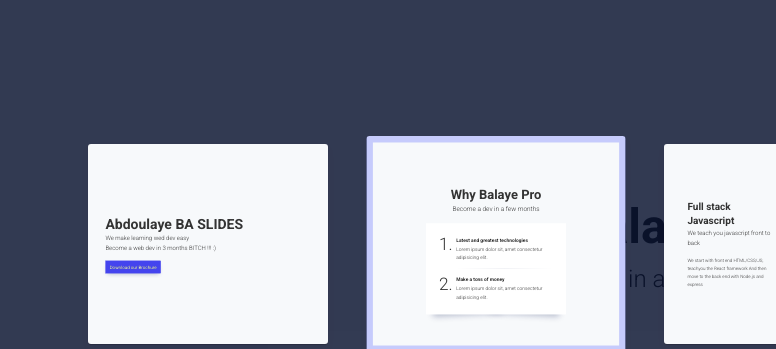
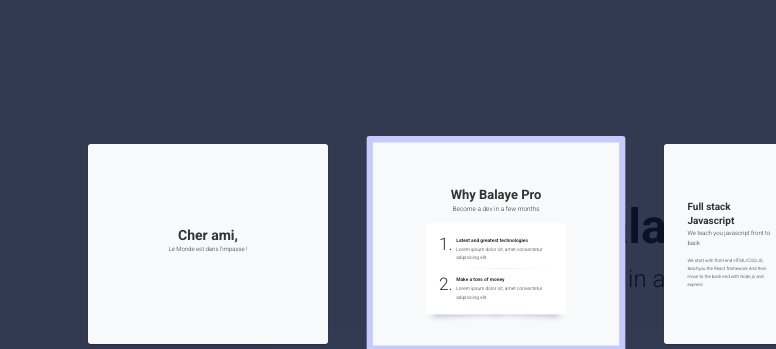
Before and after one commit to balaye94dev/slides, a website: page dist/index.html in a window 1280 px wide. Both pictures are taken after a click on the link "View all slides". Shown: the top 349 px of the page, 0-776 px from the left. Drawn offline with Linux system fonts and the light colour scheme; a web font is replaced by a local one.

Commit message:
Initial commit

```diff
--- a/dist/index.html
+++ b/dist/index.html
@@ -17,20 +17,18 @@
     <main role="main">
         <article id="webslides" class="horizontal">
             <!--Slide 1-->
-            <section>
+            <section class="aligncenter">
                 <span class="background" style="background-image: url('images/background.png')
             "></span>
                 <div class="wrap">
-                    <h1><strong>Abdoulaye BA SLIDES</strong></h1>
+                    <h1><strong>Cher ami,</strong></h1>
                     <p class="text-intro">
-                        We make learning wed dev easy <br>
-                        Become a web dev in 3 months
-                        BITCH !!! :)
+                        Le Monde est dans l'impasse !
                     </p>
                     <p>
-                        <a href="https://docs.google.com/forms/d/e/1FAIpQLSdpDu5Y6H3jPG0t5SUMxnQnXHto-6qVU_XglAuJetw3HK4KVw/viewform?usp=sf_link" class="button zoomIn">
+                       <!-- <a href="https://docs.google.com/forms/d/e/1FAIpQLSdpDu5Y6H3jPG0t5SUMxnQnXHto-6qVU_XglAuJetw3HK4KVw/viewform?usp=sf_link" class="button zoomIn">
                             Download our Brochure
-                        </a>
+                        </a> -->
                     </p>
                 </div>
             </section>
```
